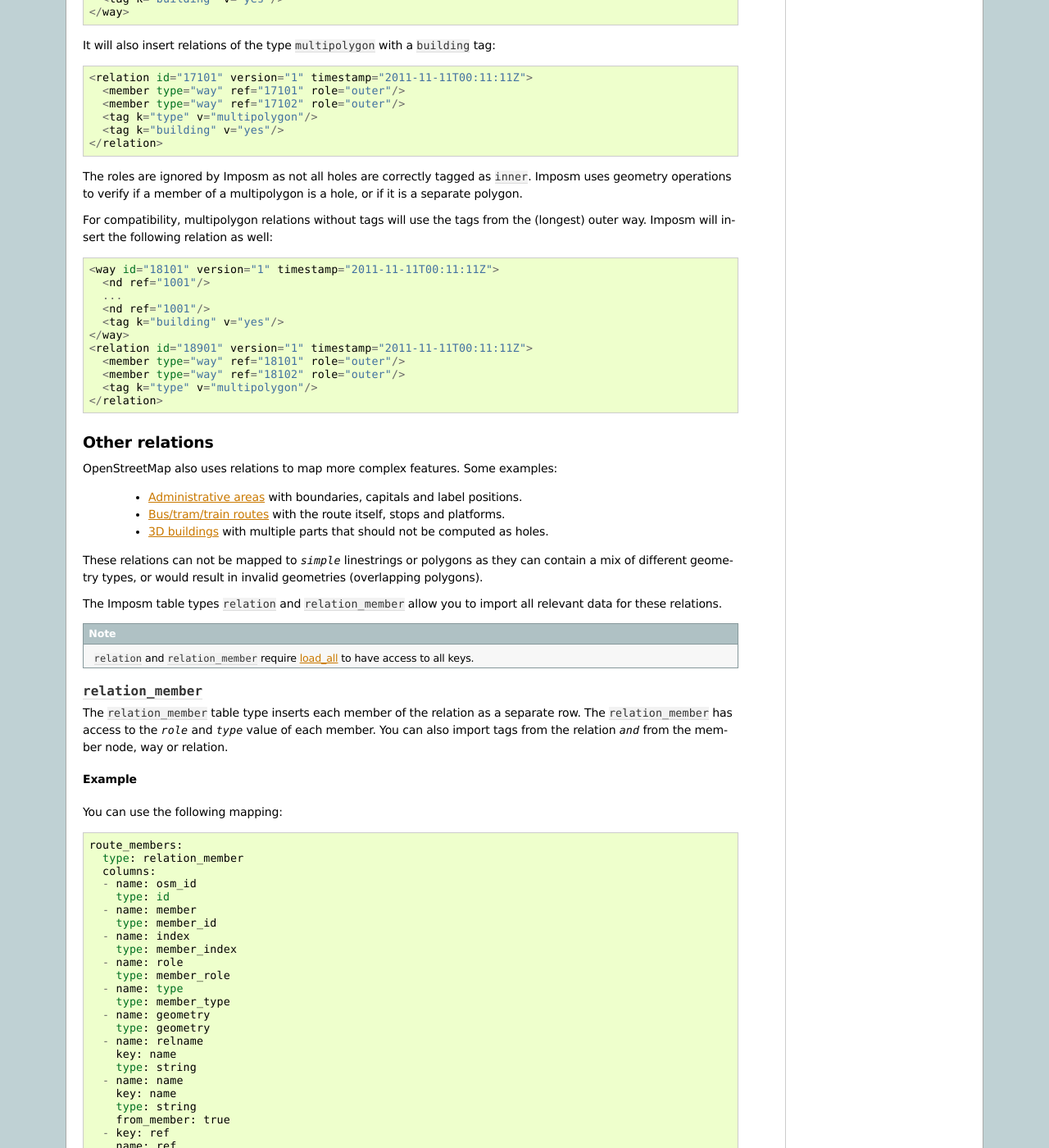
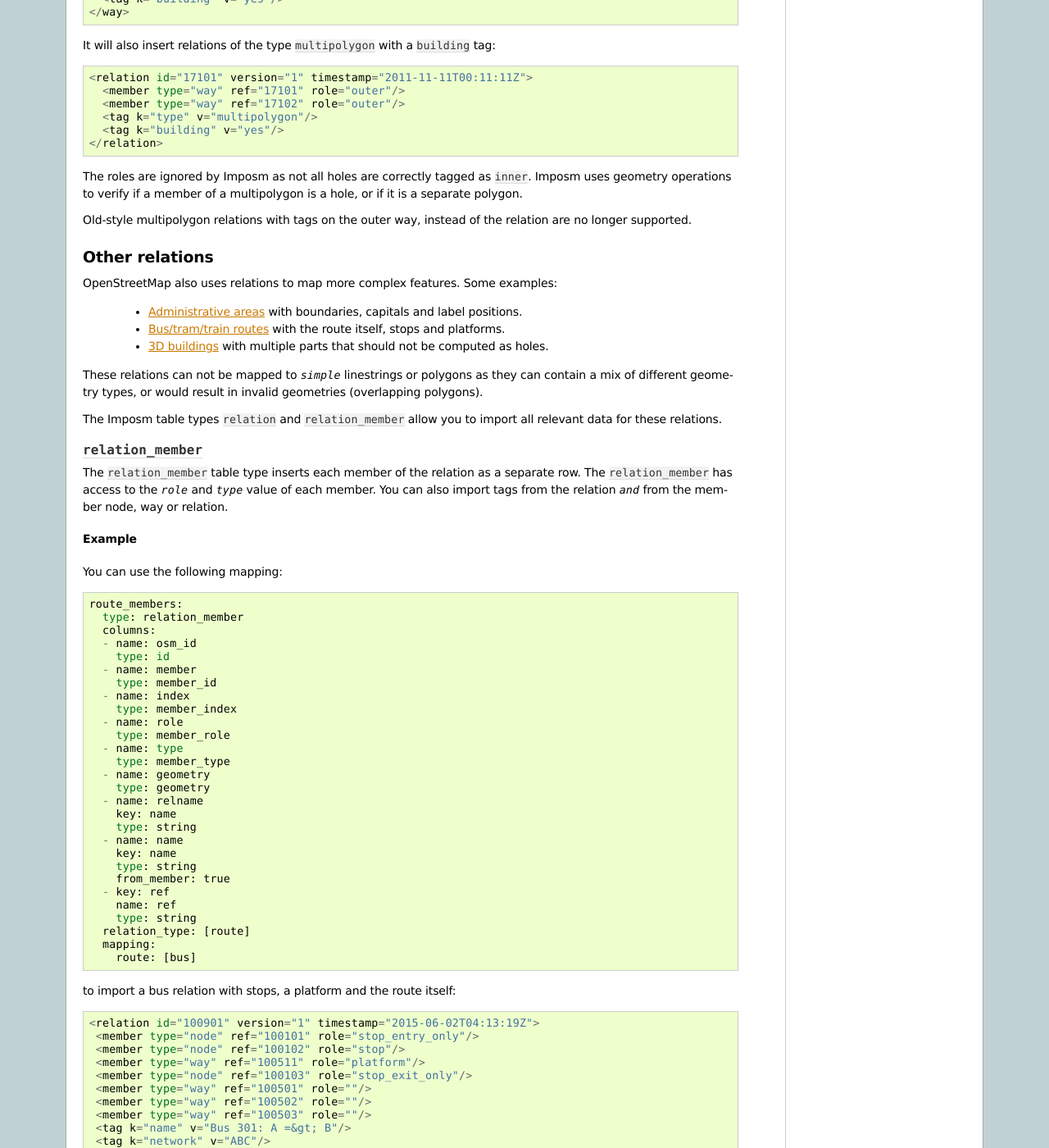
Before and after one commit to omniscale/imposm3, a Sphinx documentation site: the page built from docs/relations.rst, in a window 1280 px wide and 1400 px high, scrolled down 546 px. Shown: the whole window at 82% size. Built offline with Sphinx 7.4.7, drawn with Linux system fonts in a browser that asks for light colours; some of the changed text lies outside the part shown.

Commit message:
update documentation with relation_type and removed old-style multipolygon support

```diff
--- a/docs/relations.rst
+++ b/docs/relations.rst
@@ -42,21 +42,7 @@ It will also insert relations of the type ``multipolygon`` with a ``building`` t
 
 The roles are ignored by Imposm as not all holes are correctly tagged as ``inner``. Imposm uses geometry operations to verify if a member of a multipolygon is a hole, or if it is a separate polygon.
 
-
-For compatibility, multipolygon relations without tags will use the tags from the (longest) outer way. Imposm will insert the following relation as well::
-
-  <way id="18101" version="1" timestamp="2011-11-11T00:11:11Z">
-    <nd ref="1001"/>
-    ...
-    <nd ref="1001"/>
-    <tag k="building" v="yes"/>
-  </way>
-  <relation id="18901" version="1" timestamp="2011-11-11T00:11:11Z">
-    <member type="way" ref="18101" role="outer"/>
-    <member type="way" ref="18102" role="outer"/>
-    <tag k="type" v="multipolygon"/>
-  </relation>
-
+Old-style multipolygon relations with tags on the outer way, instead of the relation are no longer supported.
 
 
 Other relations
@@ -72,7 +58,6 @@ These relations can not be mapped to `simple` linestrings or polygons as they ca
 
 The Imposm table types ``relation`` and ``relation_member`` allow you to import all relevant data for these relations.
 
-.. note:: ``relation`` and ``relation_member`` require :ref:`load_all<tags>` to have access to all keys.
 
 ``relation_member``
 ^^^^^^^^^^^^^^^^^^^
@@ -109,6 +94,7 @@ You can use the following mapping::
     - key: ref
       name: ref
       type: string
+    relation_type: [route]
     mapping:
       route: [bus]
 
@@ -171,6 +157,7 @@ The following mapping imports the bus route relation from above::
     - name: network
       key: network
       type: string
+    relation_type: [route]
     mapping:
       route: [bus]
 
```
Also changed, not shown: docs/mapping.rst (+29 -1 lines).
